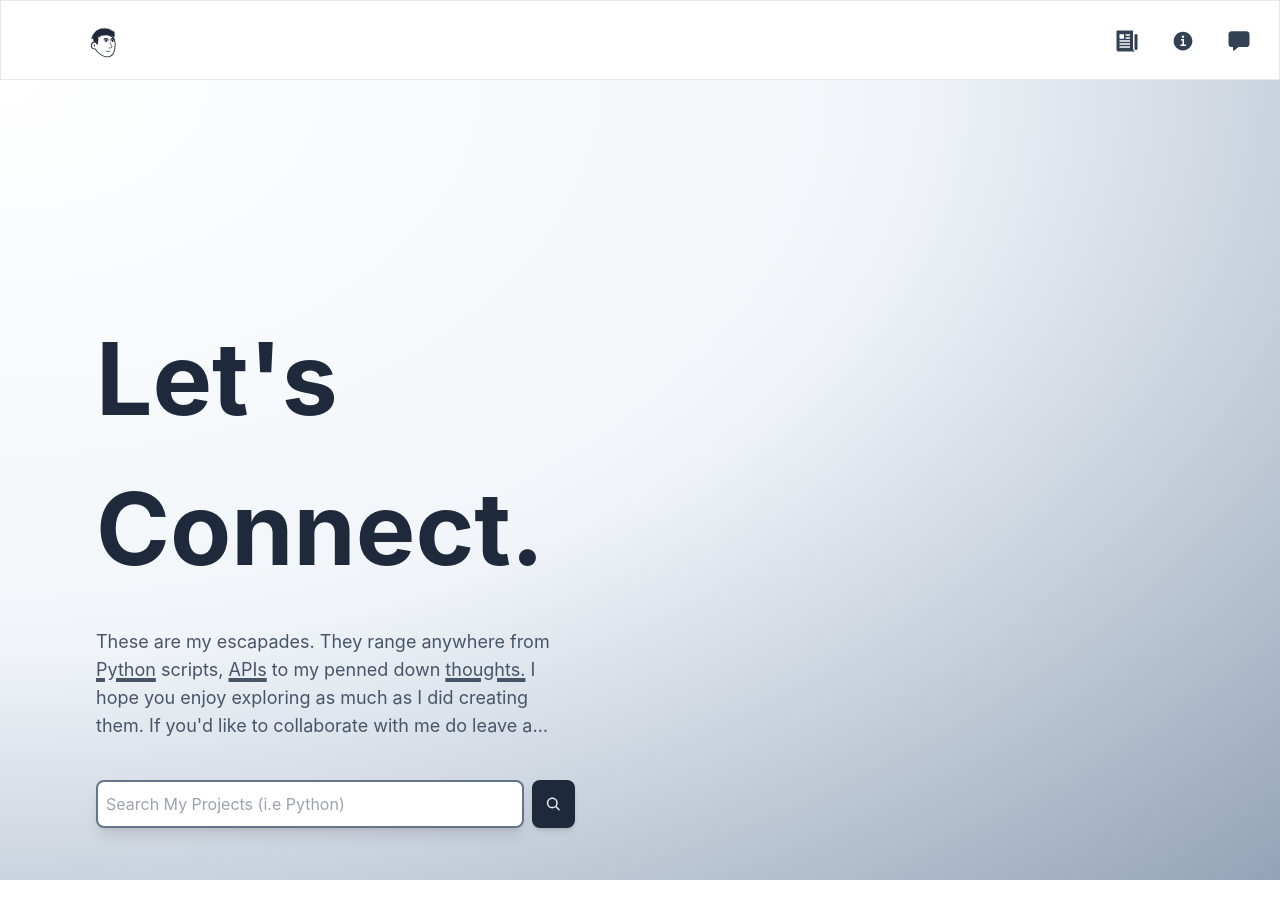
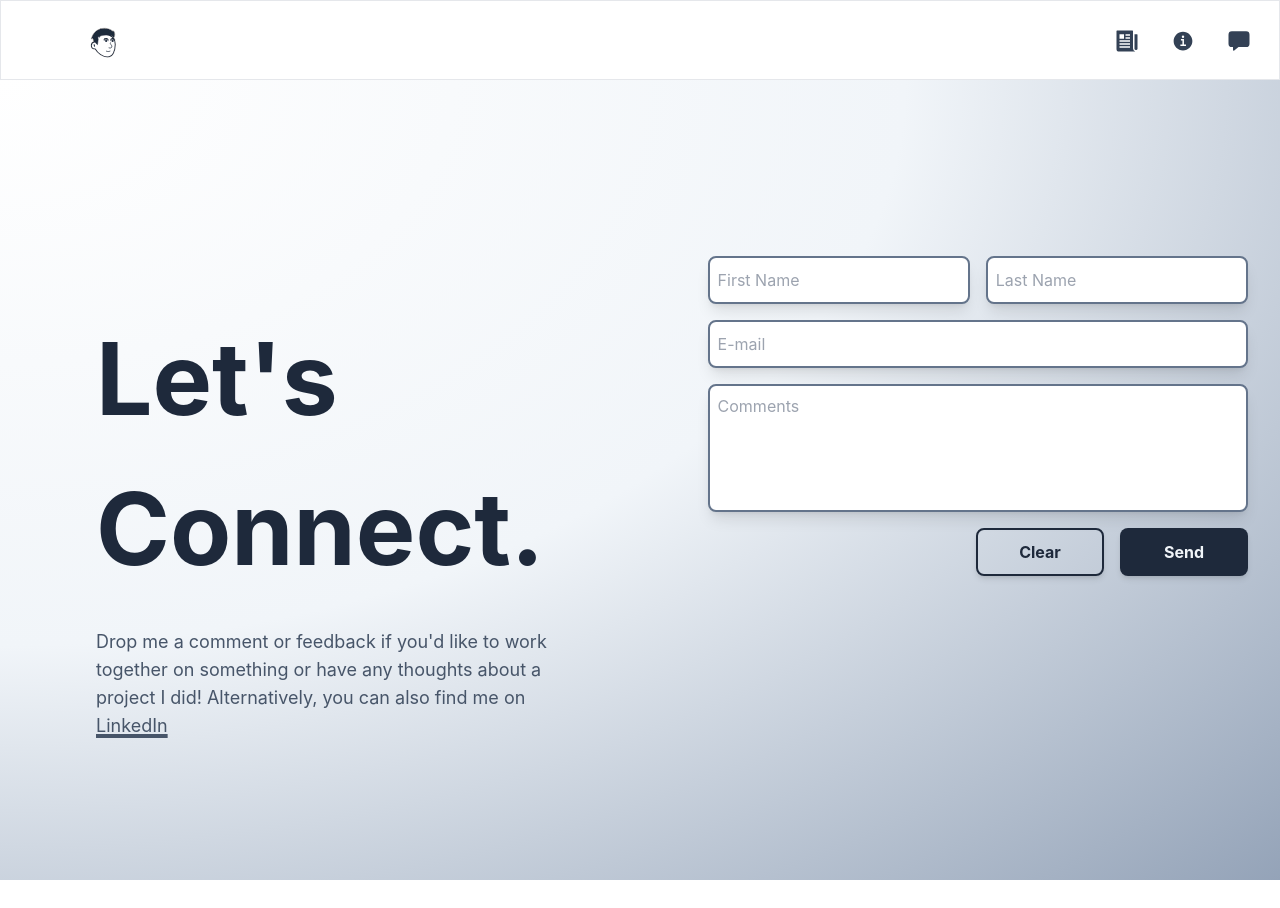
Before and after one commit to Joentze/hellojoen, a React (Create React App) app: page /feedback in a window 1280 px wide. After the commit the page ends 880 px from the top, so only its background shows below. Built offline with nearby package versions, Linux system fonts and the light colour scheme.

Commit message:
feat: added feedback page hero layout

```diff
--- a/package.json
+++ b/package.json
@@ -11,6 +11,7 @@
     "@types/node": "^16.18.11",
     "@types/react": "^18.0.26",
     "@types/react-dom": "^18.0.10",
+    "axios": "^1.2.2",
     "react": "^18.2.0",
     "react-dom": "^18.2.0",
     "react-icons": "^4.7.1",
@@ -23,7 +24,7 @@
     "build": "react-scripts build",
     "test": "react-scripts test",
     "eject": "react-scripts eject",
-    "lint" : "./node_modules/.bin/eslint"
+    "lint": "./node_modules/.bin/eslint"
   },
   "eslintConfig": {
     "extends": [
--- /dev/null
+++ b/src/api/notionRestHelpers.ts
@@ -0,0 +1,11 @@
+import axios from 'axios'
+
+const url = (): string => { return process.env.REACT_APP_NOTION_DB_URL === undefined ? '' : process.env.REACT_APP_NOTION_DB_URL }
+
+export const getProjectList = async (databaseId: string): Promise<object> => {
+  const options = {
+    headers: { 'Access-Control-Allow-Origin': '', 'Content-Type': 'json' }
+  }
+  const response = await axios.get(`${url()}/db/${databaseId}`, options)
+  return response
+}
--- a/src/components/hero/FeedbackHeroLayout.tsx
+++ b/src/components/hero/FeedbackHeroLayout.tsx
@@ -12,22 +12,44 @@ const HeroLayout: React.FC<IHeroLayout> = ({ engageBtnFn, connectBtnFn }): React
       <div className='text-left w-full px-10 pt-10 md:pt-56 md:px-24 px-8'>
         <p className='text-[70px] md:text-[100px] font-bold text-slate-800 leading-[68px] md:leading-normal mb-8'>{"Let's"} Connect.</p>
         <p className='text-lg text-slate-600 line-clamp-4 -mt-2'>
-        These are my escapades. They range anywhere from <u className='decoration-4 hover:decoration-2 ease-in-out duration-200'>Python</u> scripts, <u className='decoration-4 hover:decoration-2 ease-in-out duration-200'>APIs</u> to my penned down <u className='decoration-4 hover:decoration-2 ease-in-out duration-200'>thoughts.</u> I hope you enjoy exploring as much as I did creating them. If {"you'd"} like to collaborate with me do leave a comment here!
+        Drop me a comment or feedback if{" you'd "}like to work together on something or have any thoughts about a project I did! Alternatively, you can also find me on <a href='https://www.linkedin.com/in/joen-tan-6b57611b9/'><u className='decoration-4 hover:decoration-2 ease-in-out duration-200'>LinkedIn</u></a>
           {/* Welcome to my portfolio site, my name is <u className='decoration-4 hover:decoration-2 ease-in-out duration-200'>Joen.</u> Join me as I document my technical escapades and pen down my perspective of the world around me. I hope that you will find my adventures engaging. */}
         </p>
-        <div className='w-full flex flex-row gap-2 mt-10 '>
-          <input
-            className='flex-grow border border-2 border-slate-500 h-12 rounded-lg w-full gap-4 mb-20 p-2 focus:border-slate-800 shadow-lg'
-            placeholder='Search My Projects (i.e Python)'
-          />
-          <button className='w-12 ease-in duration-100 active:text-slate-300 active:bg-slate-700 shadow shadow-md hover:shadow-lg bg-slate-800 text-slate-100 h-12 font-bold rounded-lg'><IoSearch className='m-auto w-full text-slate-200'/></button>
+      </div>
+      <div className='w-full flex h-96 md:h-screen p-8 overflow-y-scroll scrollbar-style-none pb-40'>
+        <div className='w-full h-fit m-auto flex flex-col gap-4'>
+          <div className='m-auto flex flex-row w-full gap-4'>
+            <input
+              className='flex-grow border border-2 border-slate-500 h-12 rounded-lg w-full gap-4 p-2 focus:border-slate-800 shadow-lg'
+              placeholder='First Name'
+            />
+            <input
+              className='flex-grow border border-2 border-slate-500 h-12 rounded-lg w-full gap-4 p-2 focus:border-slate-800 shadow-lg'
+              placeholder='Last Name'
+            />
+          </div>
+          <div className='flex flex-col gap-4'>
+            <input
+              className='flex-grow border border-2 border-slate-500 h-12 rounded-lg w-full gap-4 p-2 focus:border-slate-800 shadow-lg'
+              placeholder='E-mail'
+            />
+            <textarea
+              className='flex-grow border border-2 border-slate-500 h-32 rounded-lg w-full gap-4 p-2 focus:border-slate-800 shadow-lg resize-none'
+              placeholder='Comments'
+              rows={4}
+            />
+            <div className='flex flex-row gap-4'>
+              <div className='flex-grow'/>
+              <button
+                className='ease-in duration-100 active:text-slate-300 active:bg-slate-700 shadow shadow-md hover:shadow-lg w-32 border border-slate-800 text-slate-800 border-2 h-12 font-bold rounded-lg hover:bg-slate-800 hover:text-slate-100'
+                onClick={connectBtnFn}
+              >Clear</button>
+              <button
+                className='ease-in duration-100 active:text-slate-300 active:bg-slate-700 shadow shadow-md hover:shadow-lg w-32 bg-slate-800 text-slate-100 h-12 font-bold rounded-lg'
+                onClick={engageBtnFn}>Send</button>
+            </div>
+          </div>
         </div>
-      </div>
-      <div className='md:invisible m-auto my-4 animate-bounce w-6 h-6 flex flex-row'>
-        <IoArrowDown className='text-slate-400 w-full h-full'/>
-      </div>
-      <div className='w-full flex h-96 md:h-screen p-8 overflow-y-scroll scrollbar-style-none'>
-
       </div>
     </div>
   </div>
--- a/src/components/hero/ProjectHeroLayout.tsx
+++ b/src/components/hero/ProjectHeroLayout.tsx
@@ -1,5 +1,6 @@
-import React from 'react'
+import React, { useEffect } from 'react'
 import { IoArrowDown, IoSearch } from 'react-icons/io5'
+import { getProjectList } from '../../api/notionRestHelpers'
 import ProjectCard from '../card/ProjectCard'
 interface IHeroLayout {
   engageBtnFn?: () => void
@@ -60,7 +61,11 @@ const testProjectData = {
   ]
 }
 
-const HeroLayout: React.FC<IHeroLayout> = ({ engageBtnFn, connectBtnFn }): React.ReactElement => {
+const ProjectHeroLayout: React.FC<IHeroLayout> = ({ engageBtnFn, connectBtnFn }): React.ReactElement => {
+  // useEffect(() => {
+  //   const projectCall = async (): Promise<object> => { return await getProjectList('4156753d0093438cb3a35f486783da7d') }
+  //   projectCall().catch(console.error)
+  // }, [])
   return <div className='w-full h-screen top-0 left-0 flex select-none bg-[radial-gradient(ellipse_at_top_left,_var(--tw-gradient-stops))] from-white via-slate-100 to-slate-400'>
     <div className="flex flex-col md:flex-row w-full h-screen">
       <div className='text-left w-full px-10 pt-10 md:pt-56 md:px-24 px-8'>
@@ -77,7 +82,7 @@ const HeroLayout: React.FC<IHeroLayout> = ({ engageBtnFn, connectBtnFn }): React
           <button className='w-12 ease-in duration-100 active:text-slate-300 active:bg-slate-700 shadow shadow-md hover:shadow-lg bg-slate-800 text-slate-100 h-12 font-bold rounded-lg'><IoSearch className='m-auto w-full text-slate-200'/></button>
         </div>
       </div>
-      <div className='md:invisible m-auto -my-4 animate-bounce w-6 h-6 flex flex-row'>
+      <div className='md:invisible m-auto my-4 animate-bounce w-6 h-6 flex flex-row'>
         <IoArrowDown className='text-slate-400 w-full h-full'/>
       </div>
       <div className='w-full flex h-96 md:h-screen p-8 overflow-y-scroll scrollbar-style-none'>
@@ -98,4 +103,4 @@ const HeroLayout: React.FC<IHeroLayout> = ({ engageBtnFn, connectBtnFn }): React
   </div>
 }
 
-export default HeroLayout
+export default ProjectHeroLayout
```
Also changed, not shown: 2 other files (tests, documents, lock files or other folders).
